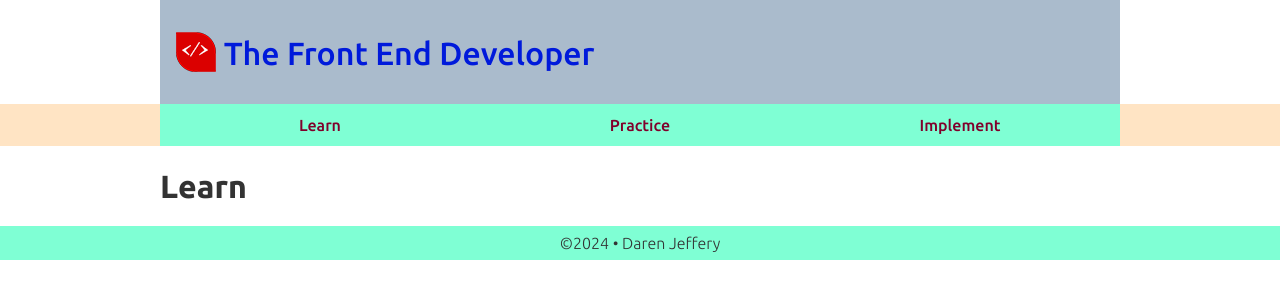
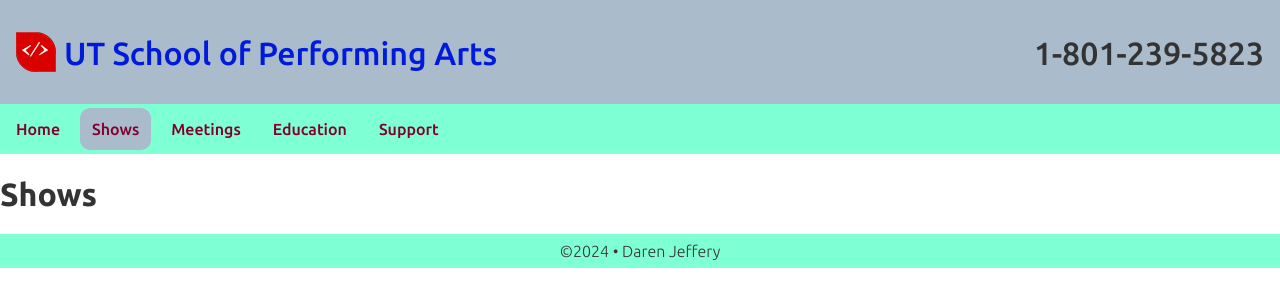
Before and after one commit to bilbo32/Responsive_start, a plain HTML site: page index.html in a window 1280 px wide. Drawn offline with Linux system fonts and the light colour scheme.

Commit message:
Second Release

```diff
--- a/index.html
+++ b/index.html
@@ -1,7 +1,7 @@
 <!DOCTYPE html>
 <html lang="en">
 <head>
-    <title>Start File | The Front End Developer</title>
+    <title>Performing Arts Center|  </title>
     <meta name="description" content="Dr.Cheney's Sample start file with SCSS">
     <meta name="author" content="Daren Jeffery">
     <meta charset="UTF-8">
@@ -22,22 +22,25 @@
     <div>
         <header id="headerWrapper">
             <img src="images/Logo.png" alt="logo" width="40" height="40">
-            <h1>The Front End Developer</h1>
+            <h1>UT School of Performing Arts</h1>
+            <h1 id="phone_number">1-801-239-5823</h1>
         </header>
     </div>
     <div id="navWrapper">
         <nav>
             <ul>
-                <li class="active"><a href="#">Learn</a></li>
-                <li class="active"><a href="#">Practice</a></li>
-                <li class="active"><a href="#">Implement</a></li>
+                <li><a href="#">Home</a></li>
+                <li class="active"><a href="#">Shows</a></li>
+                <li><a href="#">Meetings</a></li>
+                <li><a href="#">Education</a></li>
+                <li><a href="#">Support</a></li>
             </ul>
         </nav>
     </div>
 
     <div id="mainWrapper">
         <main>
-            <h1>Learn</h1>
+            <h1>Shows</h1>
         </main>
     </div>
     <div id="footerWrapper">
--- a/scss/_large.scss
+++ b/scss/_large.scss
@@ -1,4 +1,4 @@
 header, nav, main,footer {
-    max-width: 60rem;
+    max-width: auto;
     margin: auto;
 }
--- a/scss/_small.scss
+++ b/scss/_small.scss
@@ -35,11 +35,17 @@ header {
     margin: 0;
     font-size: 1.2rem;
     font-weight: $normalWeight;
+    flex: 1;
   }
 }
+//phone number on top right hand corner
+#phone_number {
+  color: $fontColor;
+  text-align: right;
 
+}
 #navWrapper {
-  background-color: bisque;
+  background-color: aquamarine;
 }
 
 nav {
@@ -50,19 +56,22 @@ nav {
     display: flex;
 
     li {
-      flex: 1;
+     //flex: 1;
+     margin: .25rem;
     }
   }
 
   li.active {
-    background-color: aquamarine;
+    background-color: #abc;
+    border-radius: 10px;
+    margin: .25rem;
   }
 
   a {
     display: block;
     padding: 0.75rem;
     color: #80002b;
-    text-align: center;
+    text-align: left;
     text-decoration: none;
 
     &:hover {
```
Also changed, not shown: css/styles.css, css/styles.min.css.
